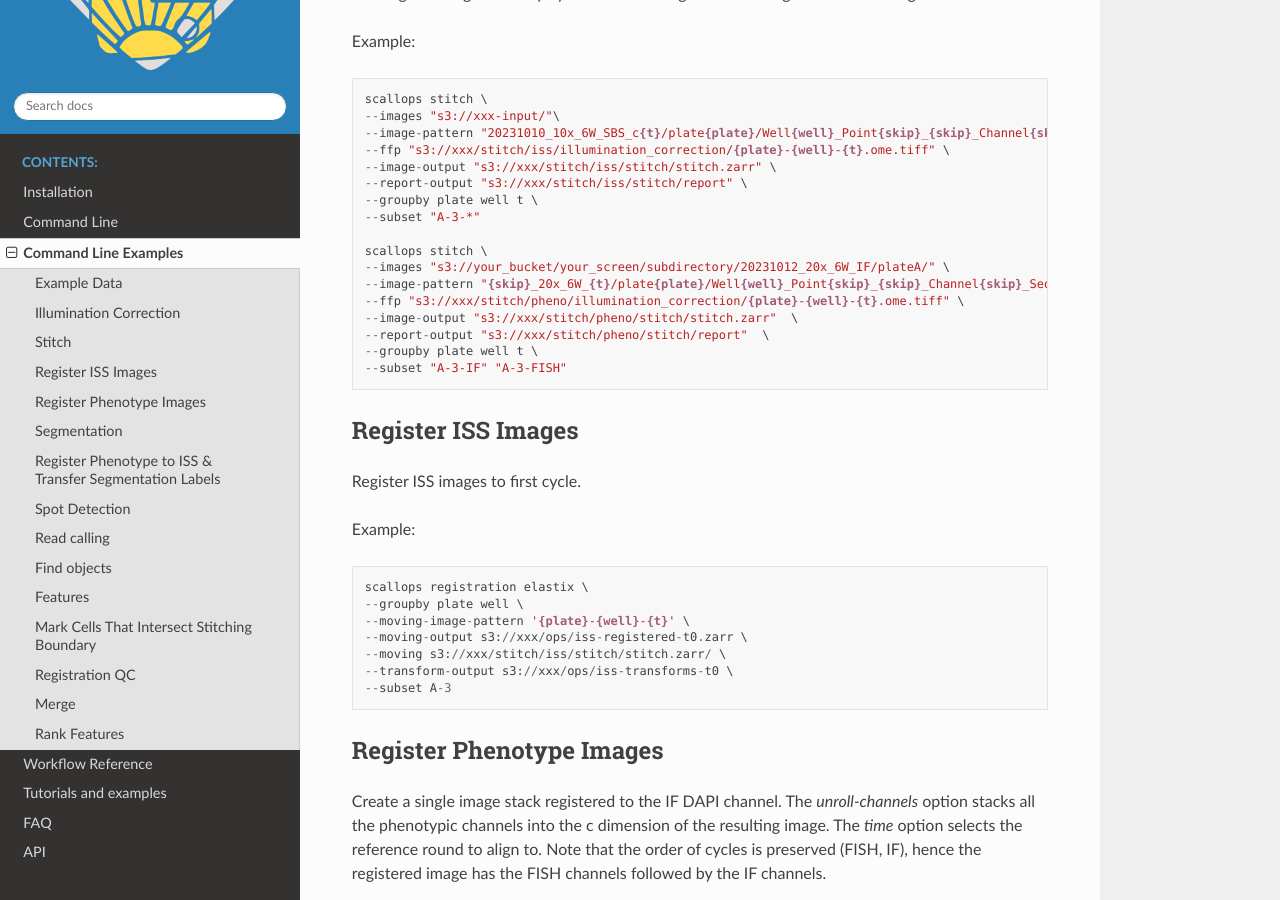
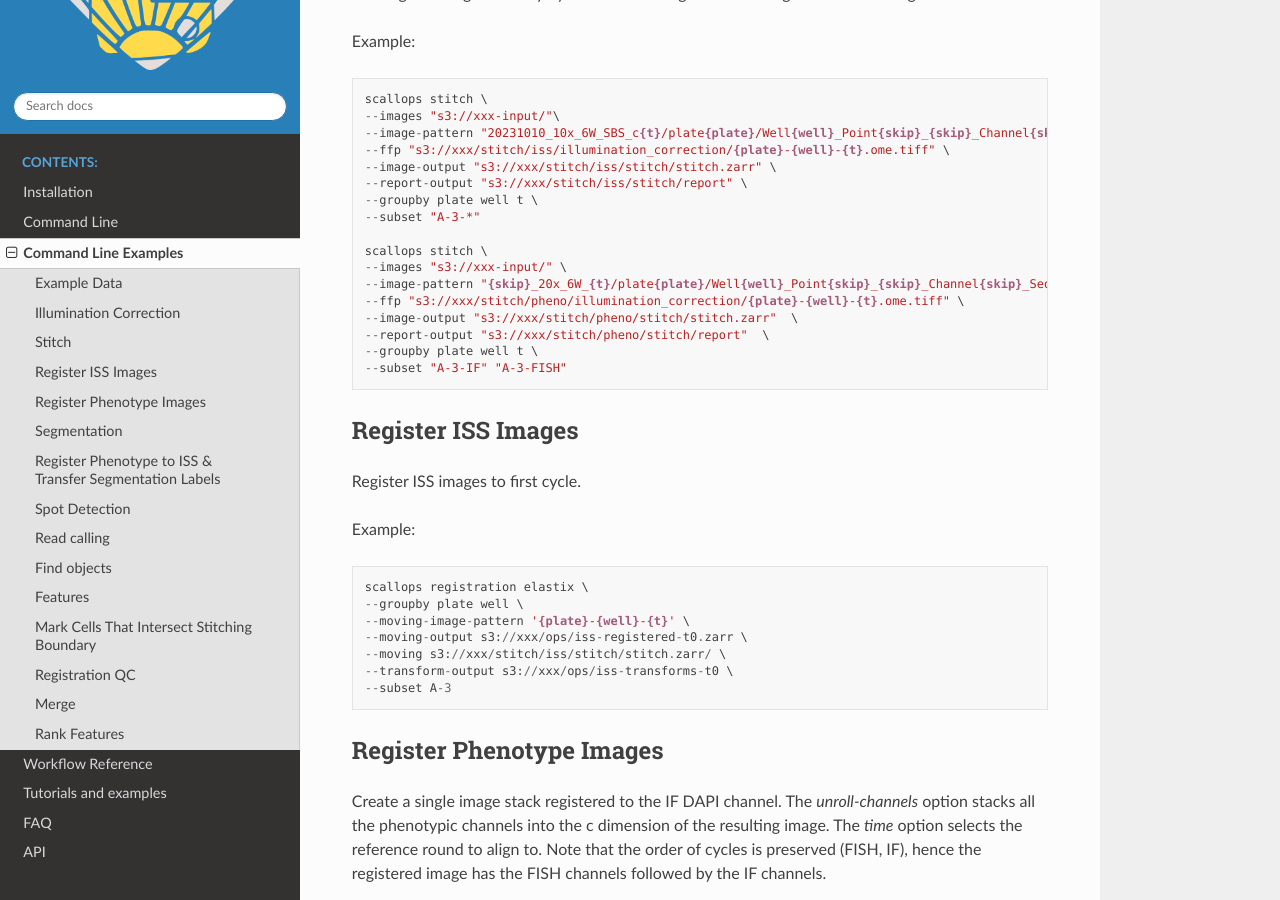
Before and after one commit to Genentech/scallops, a Sphinx documentation site: the page built from docs/example_commands.rst, in a window 1280 px wide and 900 px high, scrolled down 1924 px. Built offline with Sphinx 7.4.7 and the Read the Docs theme 3.1.0, drawn with Linux system fonts in a browser that asks for light colours.

```diff
--- a/docs/example_commands.rst
+++ b/docs/example_commands.rst
@@ -83,7 +83,7 @@
    --subset "A-3-*"
 
    scallops stitch \
-   --images "s3://your_bucket/your_screen/subdirectory/20231012_20x_6W_IF/plateA/" \
+   --images "s3://xxx-input/" \
    --image-pattern "{skip}_20x_6W_{t}/plate{plate}/Well{well}_Point{skip}_{skip}_Channel{skip}_Seq{skip}.nd2" \
    --ffp "s3://xxx/stitch/pheno/illumination_correction/{plate}-{well}-{t}.ome.tiff" \
    --image-output "s3://xxx/stitch/pheno/stitch/stitch.zarr"  \
```
Also changed, not shown: 1 other file.
